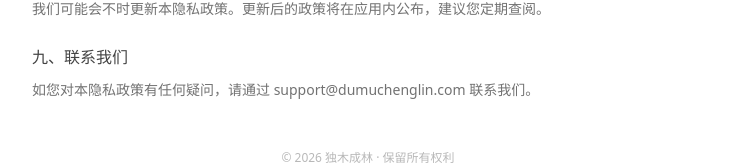
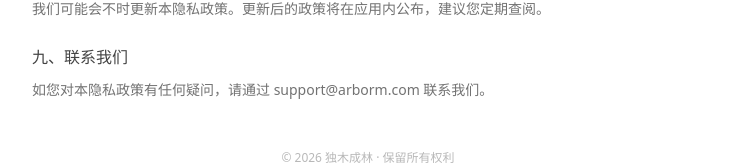
Before and after one commit to ArborM6/arborm.co, a Next.js app: page /dmcl/privacy in a window 1280 px wide. Shown: the part 973-1140 px from the top of the page, without its empty margins (272-1007 px from the left). Built offline with nearby package versions, Linux system fonts and the light colour scheme.

Commit message:
fix: 更新联系邮箱为 support@arborm.com
Amp-Thread-ID: https://ampcode.com/threads/T-019d484c-d4bf-761b-9b26-4dda7cc49110
Co-authored-by: Amp <amp@ampcode.com>

```diff
--- a/app/dmcl/privacy/page.tsx
+++ b/app/dmcl/privacy/page.tsx
@@ -44,7 +44,7 @@ const content = {
       },
       {
         heading: "九、联系我们",
-        body: "如您对本隐私政策有任何疑问，请通过 support@dumuchenglin.com 联系我们。",
+        body: "如您对本隐私政策有任何疑问，请通过 support@arborm.com 联系我们。",
       },
     ],
     copyright: "© 2026 独木成林 · 保留所有权利",
@@ -88,7 +88,7 @@ const content = {
       },
       {
         heading: "9. Contact Us",
-        body: "If you have any questions about this Privacy Policy, please contact us at support@dumuchenglin.com.",
+        body: "If you have any questions about this Privacy Policy, please contact us at support@arborm.com.",
       },
     ],
     copyright: "© 2026 BanyanForest · All rights reserved.",
--- a/app/dmcl/terms/page.tsx
+++ b/app/dmcl/terms/page.tsx
@@ -32,7 +32,7 @@ const content = {
       },
       {
         heading: "六、账号注销",
-        body: "您有权随时申请注销您的账号。您可以通过应用内\u201C设置\u201D中的注销功能自行操作，或发送邮件至 support@dumuchenglin.com 申请注销。账号注销后，我们将在 15 个工作日内删除您的个人信息，法律法规另有规定的除外。",
+        body: "您有权随时申请注销您的账号。您可以通过应用内\u201C设置\u201D中的注销功能自行操作，或发送邮件至 support@arborm.com 申请注销。账号注销后，我们将在 15 个工作日内删除您的个人信息，法律法规另有规定的除外。",
       },
       {
         heading: "七、服务终止",
@@ -80,7 +80,7 @@ const content = {
       },
       {
         heading: "6. Account Deletion",
-        body: "You may request deletion of your account at any time through the \"Settings\" section within the App, or by contacting us at support@dumuchenglin.com. Upon account deletion, we will remove your personal data within 30 days, unless retention is required by law.",
+        body: "You may request deletion of your account at any time through the \"Settings\" section within the App, or by contacting us at support@arborm.com. Upon account deletion, we will remove your personal data within 30 days, unless retention is required by law.",
       },
       {
         heading: "7. Service Termination",
```
